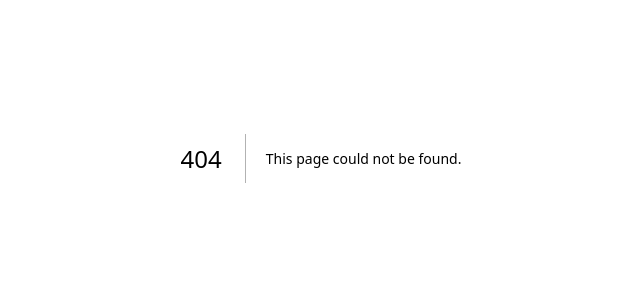
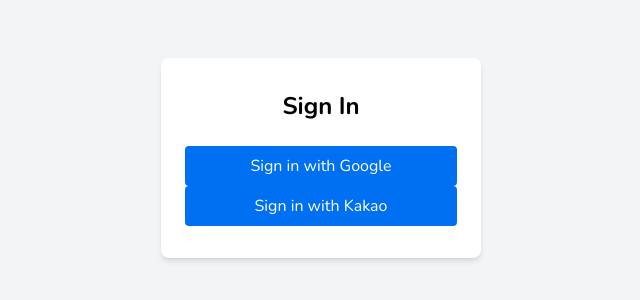
Before and after one commit to thekanon/doombti, a Next.js app: page /signin in a window 1280 px wide. Before the commit this address had no page. Shown: the part 242-542 px from the top of the page, without its empty margins (319-959 px from the left). Built offline with nearby package versions, Linux system fonts and the light colour scheme; no server answers.

Commit message:
TSK-9 firebase 연동

```diff
--- /dev/null
+++ b/app/dashboard/page.tsx
@@ -0,0 +1,9 @@
+import React from 'react';
+
+const DashboardPage = () => {
+  <>
+    <h1>Dashboard</h1>
+  </>;
+};
+
+export default DashboardPage;
--- a/app/introduce/step/page.tsx
+++ b/app/introduce/step/page.tsx
@@ -113,7 +113,10 @@
           state="active"
           customStyle="w-full max-w-xl py-2"
           styleType="filled"
-          text="바로 가입하기"
+          text="바로 시작하기"
+          onClick={() => {
+            router.push('../signin');
+          }}
         ></ButtonComponent>
       </div>
     </div>
--- a/app/layout.tsx
+++ b/app/layout.tsx
@@ -1,7 +1,9 @@
+// root layout
 import '@/app/ui/global.css';
 import './globals.css';
 import './styles/atoms.css';
 import { Nunito } from 'next/font/google';
+import '@/firebase/firebaseInit';
 
 const inter = Nunito({
   subsets: ['latin'],
--- /dev/null
+++ b/app/signin/page.tsx
@@ -0,0 +1,46 @@
+'use client';
+import React from 'react';
+import { getAuth, signInWithPopup, GoogleAuthProvider } from 'firebase/auth';
+import { useRouter } from 'next/navigation';
+
+const SignInPage = () => {
+  const router = useRouter();
+  const auth = getAuth();
+
+  const handleSignIn = () => {
+    signInWithPopup(auth, new GoogleAuthProvider())
+      .then((result) => {
+        // 이 부분에서 사용자 정보를 처리하거나 다른 페이지로 리디렉션 할 수 있습니다.
+        console.log('User signed in: ', result.user);
+        router.push('/dashboard');
+      })
+      .catch((error) => {
+        // 로그인 중 에러가 발생하면 여기에서 처리합니다.
+        console.error('Error signing in: ', error);
+        router.push('/introduce/step');
+      });
+  };
+
+  return (
+    <div className="flex min-h-screen flex-col items-center justify-center bg-gray-100">
+      <div className="w-full max-w-xs rounded-lg bg-white px-6 py-8 shadow-md">
+        <h1 className="mb-6 text-center text-2xl font-bold">Sign In</h1>
+        <button
+          onClick={handleSignIn}
+          className="w-full rounded bg-blue-500 px-4 py-2 text-white hover:bg-blue-700 focus:bg-blue-700 focus:outline-none"
+        >
+          Sign in with Google
+        </button>
+        <br />
+        <button
+          disabled
+          className="w-full rounded bg-blue-500 px-4 py-2 text-white hover:bg-blue-700 focus:bg-blue-700 focus:outline-none"
+        >
+          Sign in with Kakao
+        </button>
+      </div>
+    </div>
+  );
+};
+
+export default SignInPage;
--- /dev/null
+++ b/firebase/firebaseClient.ts
@@ -0,0 +1,22 @@
+// Import the functions you need from the SDKs you need
+import { initializeApp } from 'firebase/app';
+import { getAuth } from 'firebase/auth';
+import { getAnalytics } from 'firebase/analytics';
+import { GoogleAuthProvider } from 'firebase/auth';
+
+// TODO: Add SDKs for Firebase products that you want to use
+// https://firebase.google.com/docs/web/setup#available-libraries
+
+// Your web app's Firebase configuration
+// For Firebase JS SDK v7.20.0 and later, measurementId is optional
+const firebaseConfig = {
+  apiKey: process.env.NEXT_PUBLIC_FIREBASE_API_KEY,
+  authDomain: process.env.NEXT_PUBLIC_FIREBASE_AUTH_DOMAIN,
+  projectId: process.env.NEXT_PUBLIC_FIREBASE_PROJECT_ID,
+  storageBucket: process.env.NEXT_PUBLIC_FIREBASE_STORAGE_BUCKET,
+  messagingSenderId: process.env.NEXT_PUBLIC_FIREBASE_MESSAGING_SENDER_ID,
+  appId: process.env.NEXT_PUBLIC_FIREBASE_APPID,
+  measurementId: process.env.NEXT_PUBLIC_FIREBASE_MEASUREMENT_ID,
+};
+
+export default firebaseConfig;
--- /dev/null
+++ b/firebase/firebaseInit.js
@@ -0,0 +1,7 @@
+import { initializeApp, getApps } from 'firebase/app';
+import firebaseConfig from './firebaseClient'; // 올바른 경로로 수정하세요
+
+// Firebase 앱이 아직 초기화되지 않았다면 초기화합니다.
+if (!getApps().length) {
+  initializeApp(firebaseConfig);
+}
--- a/package.json
+++ b/package.json
@@ -18,6 +18,7 @@
     "autoprefixer": "10.4.15",
     "bcrypt": "^5.1.1",
     "clsx": "^2.0.0",
+    "firebase": "^10.7.1",
     "lottie-web": "^5.12.2",
     "next": "^14.0.2",
     "postcss": "8.4.31",
```
Also changed, not shown: auth/aaa.js (added), 1 other file (tests, documents, lock files or other folders).
